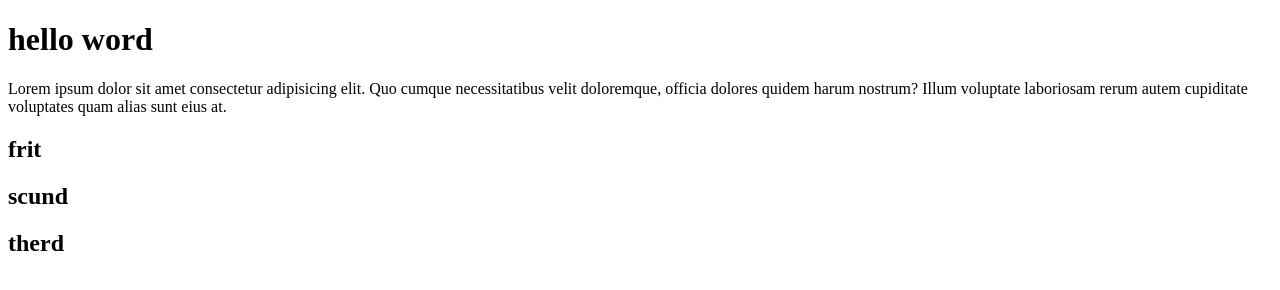
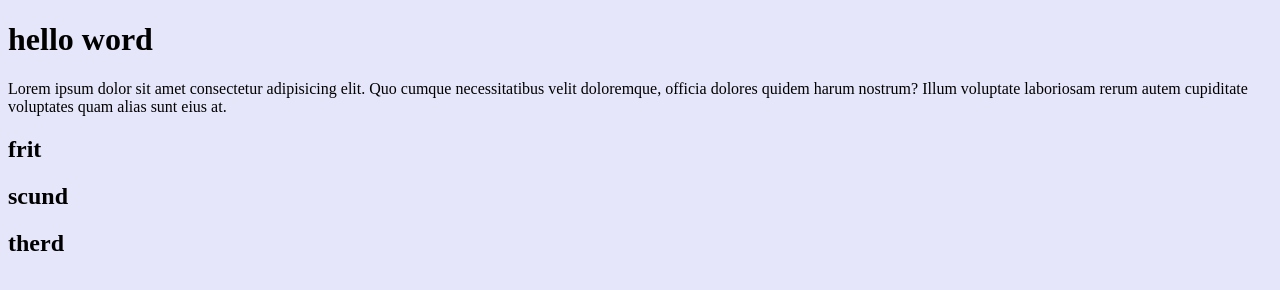
Before and after one commit to abdarheemfarhen/repostitory-2, a plain HTML site: page index.html in a window 1280 px wide. Drawn offline with Linux system fonts and the light colour scheme.

Commit message:
background 2 index and style

```diff
--- a/index.html
+++ b/index.html
@@ -4,6 +4,7 @@
     <meta charset="UTF-8">
     <meta name="viewport" content="width=device-width, initial-scale=1.0">
     <title>Document</title>
+    <link rel="stylesheet" href="style.css">
 
 </head>
 <body>
--- a/style.css
+++ b/style.css
@@ -0,0 +1,3 @@
+body{
+    background-color: lavender;
+}
```
